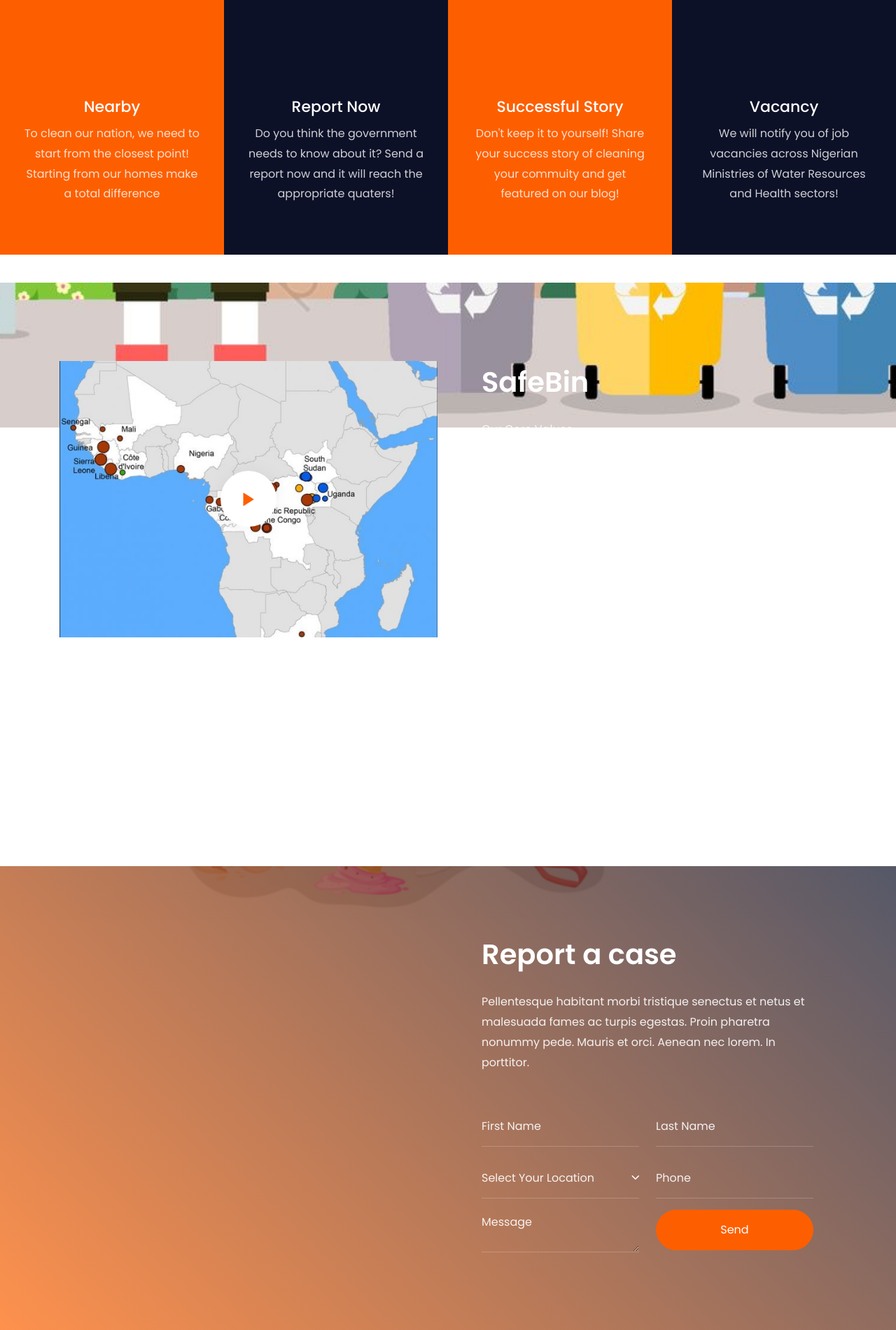
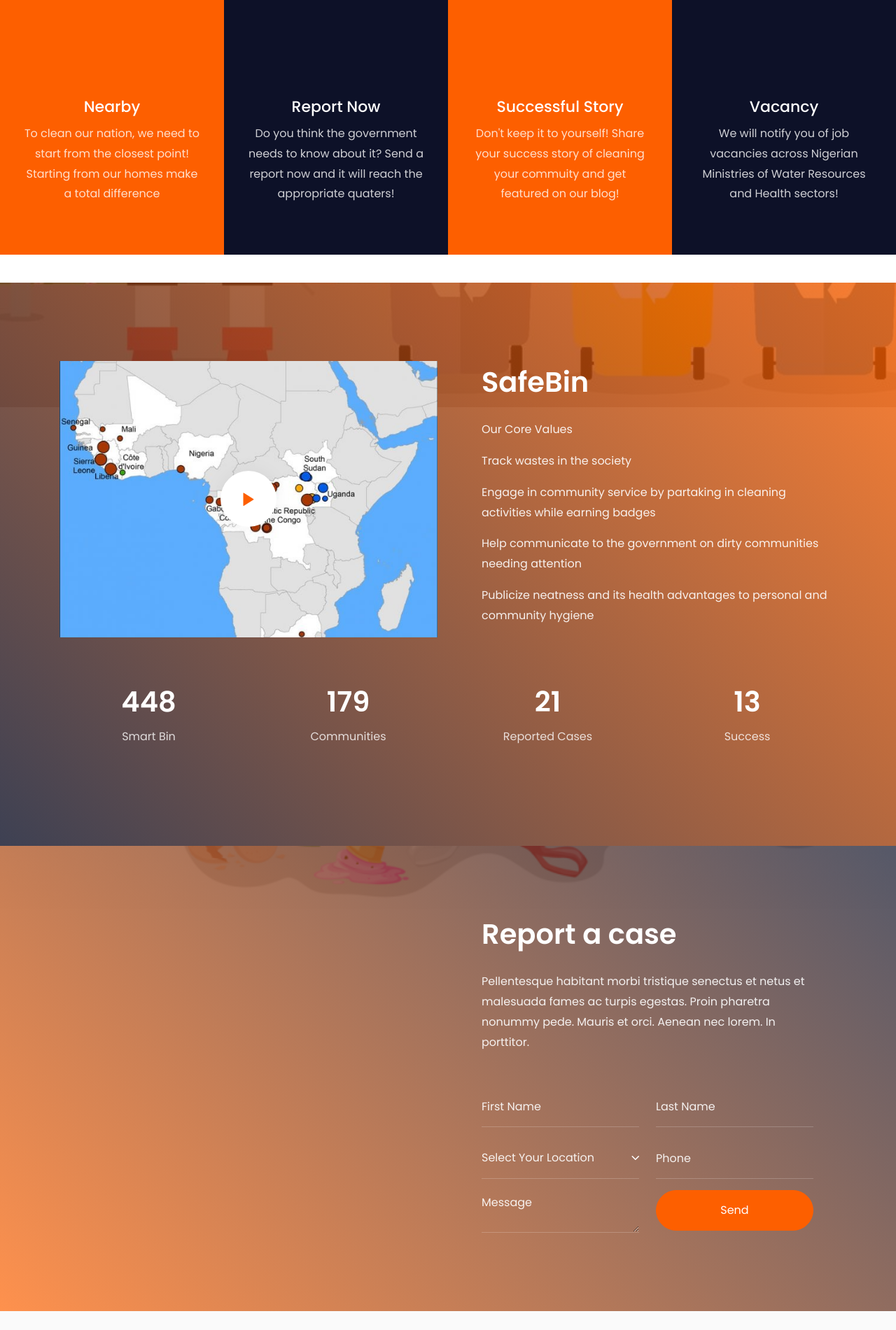
Before and after one commit to BuildForSDGCohort2/team-123-clean, a PHP site: page / in a window 1280 px wide. Shown: the part 800-2701 px from the top of the page at 70% size. Run offline with PHP 8.4, Linux system fonts and the light colour scheme; some libraries are stand-ins or nearby versions; some web fonts are replaced.

Commit message:
Update index.php

```diff
--- a/index.php
+++ b/index.php
@@ -163,7 +163,7 @@
 	     <div id="breakspace"></div>
 
 
-		<section id="about" class="ftco-section ftco-counter img" id="section-counter" style="background-image: url(images/bg_3.jpg);" data-stellar-background-ratio="0.5">
+		<section class="ftco-section ftco-counter img" id="section-counter" style="background-image: url(images/bg_3.jpg);" data-stellar-background-ratio="0.5">
     	<div class="container">
     		<div class="row justify-content-center mb-5 pb-2 d-flex">
     			<div class="col-md-6 align-items-stretch d-flex">
@@ -182,7 +182,7 @@
 		<p>Engage in community service by partaking in cleaning activities while earning badges
 		<p>Help communicate to the government on dirty communities needing attention
 		<p>Publicize neatness and its health advantages to personal and community hygiene
-
+	 </div>
         </div>
     		<div class="row d-md-flex align-items-center justify-content-center">
     			<div class="col-lg-12">
```
